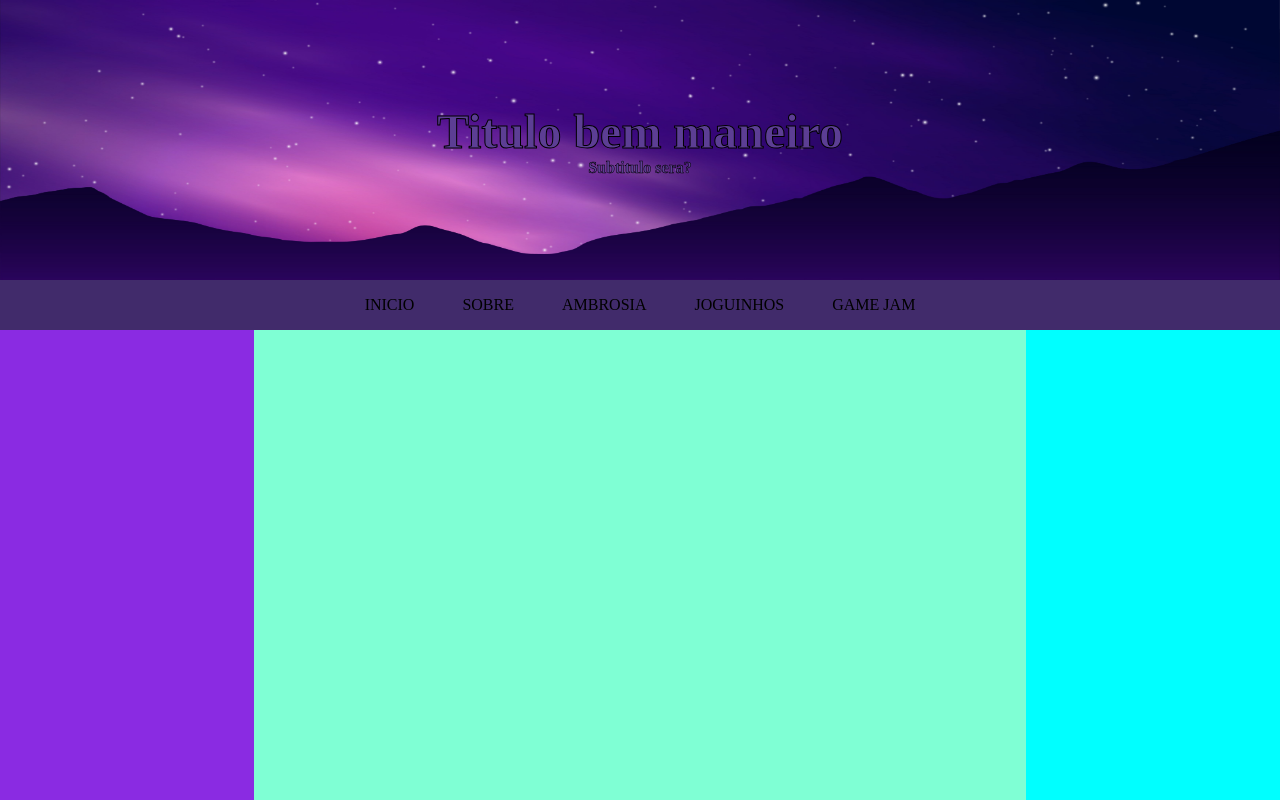
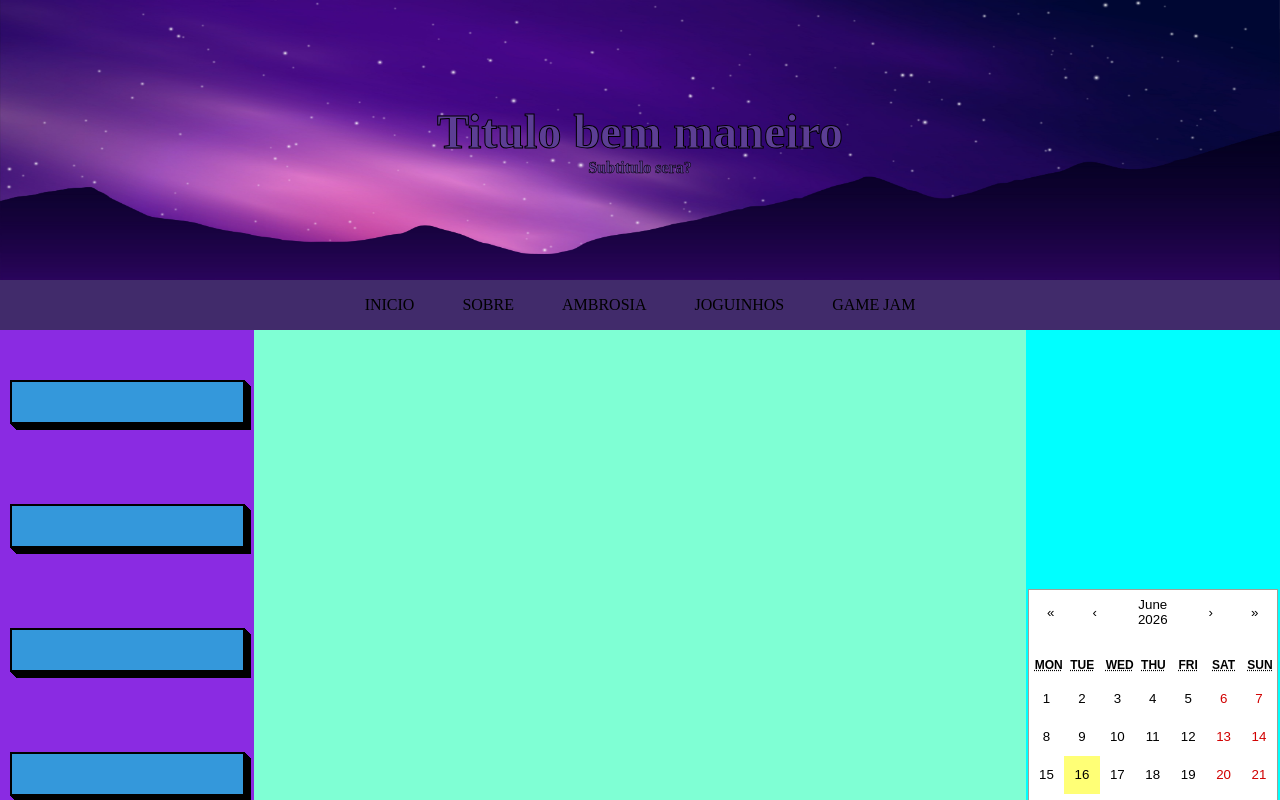
Before and after one commit to Breno-D/IndieWeb, a React (Create React App) app: page / in a window 1280 px wide. Shown: the top 800 px of the page. Built offline with nearby package versions, Linux system fonts and the light colour scheme.

Commit message:
left container organization and add package

```diff
--- a/package.json
+++ b/package.json
@@ -8,6 +8,7 @@
     "@testing-library/react": "^16.3.2",
     "@testing-library/user-event": "^13.5.0",
     "react": "^19.2.7",
+    "react-calendar": "^6.0.1",
     "react-dom": "^19.2.7",
     "react-scripts": "5.0.1",
     "web-vitals": "^2.1.4"
--- a/src/App.css
+++ b/src/App.css
@@ -19,7 +19,6 @@
   display: flex;
   flex-direction: column;
   align-items: center;
-  justify-content: center;
   font-size: calc(10px + 2vmin);
   color: white;
 }
--- a/src/App.js
+++ b/src/App.js
@@ -1,6 +1,8 @@
 import './App.css';
 import Header from './Components/Header/Header.js'
 import Navbar from './Components/Header/Navbar.js';
+import Calendar from 'react-calendar';
+import 'react-calendar/dist/Calendar.css';
 
 function App() {
   return (
@@ -8,9 +10,25 @@ function App() {
       <Header></Header>
       <Navbar></Navbar>
         <div class="mainContent">
-            <div class="left-content"></div>
+            <div class="left-content">
+              <div class="box"></div>
+              <div class="box"></div>
+              <div class="box"></div>
+              <div class="box"></div>
+            </div>
             <div class="middle-content"></div>
-            <div class="right-content"></div>
+            <div class="right-content">
+              <div class="calendar-div">
+                <Calendar />
+              </div>
+              <br />
+              <br />
+              <br />
+              <br />
+              <br />
+              <br />
+
+            </div>
         </div>
         <div class="footer"></div>
     </div>
--- a/src/index.css
+++ b/src/index.css
@@ -23,8 +23,32 @@ body{
 .left-content
 {
     background-color: blueviolet;
+    display: flex;
+    flex-direction: column;
+    align-items: center;
+    gap: 10%;
+    padding: 50px 0;
     width: 33%;
     height: 100%;
+}
+
+.left-content .box
+{
+    width: 75%;
+
+    background-color: #3498db;
+    color: white;
+    padding: 20px;
+    font-weight: bold;
+    border: 2px solid #000;
+  /* Stacked sharp offsets create a solid 3D depth */
+  box-shadow:
+    1px 1px 0px #000,
+    2px 2px 0px #000,
+    3px 3px 0px #000,
+    4px 4px 0px #000,
+    5px 5px 0px #000,
+    6px 6px 0px #000;
 }
 
 .middle-content
@@ -37,8 +61,17 @@ body{
 .right-content
 {
     background-color: aqua;
+    display: flex;
+    justify-content: center;
+    align-items: center;
     width: 33%;
     height: 100%;
+}
+
+.calendar-div
+{
+    width: 250px;
+    margin: 2%;
 }
 
 .mainContainer .footer
```
Also changed, not shown: 1 other file (tests, documents, lock files or other folders).
